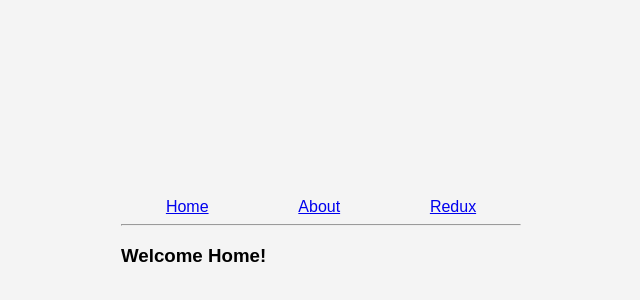
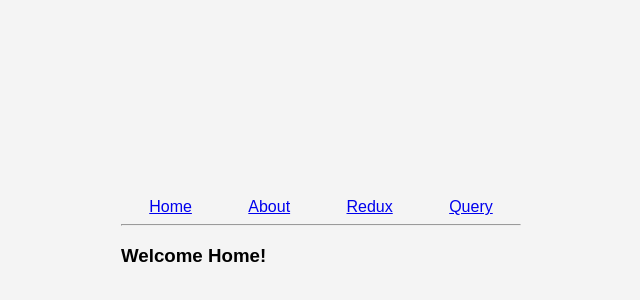
Before and after one commit to OBorgstrom/TodoReactRedux, a React (Vite) app: page / in a window 1280 px wide. Shown: the part 178-478 px from the top of the page, without its empty margins (319-959 px from the left). Built offline with nearby package versions, Linux system fonts and the light colour scheme.

Commit message:
Testar linus router lite

```diff
--- a/src/routeTree.gen.ts
+++ b/src/routeTree.gen.ts
@@ -12,6 +12,7 @@
 
 import { Route as rootRoute } from './routes/__root'
 import { Route as ReduxImport } from './routes/redux'
+import { Route as QueryImport } from './routes/query'
 import { Route as AboutImport } from './routes/about'
 import { Route as IndexImport } from './routes/index'
 
@@ -19,6 +20,11 @@ import { Route as IndexImport } from './routes/index'
 
 const ReduxRoute = ReduxImport.update({
   path: '/redux',
+  getParentRoute: () => rootRoute,
+} as any)
+
+const QueryRoute = QueryImport.update({
+  path: '/query',
   getParentRoute: () => rootRoute,
 } as any)
 
@@ -44,6 +50,10 @@ declare module '@tanstack/react-router' {
       preLoaderRoute: typeof AboutImport
       parentRoute: typeof rootRoute
     }
+    '/query': {
+      preLoaderRoute: typeof QueryImport
+      parentRoute: typeof rootRoute
+    }
     '/redux': {
       preLoaderRoute: typeof ReduxImport
       parentRoute: typeof rootRoute
@@ -56,6 +66,7 @@ declare module '@tanstack/react-router' {
 export const routeTree = rootRoute.addChildren([
   IndexRoute,
   AboutRoute,
+  QueryRoute,
   ReduxRoute,
 ])
 
--- a/src/routes/__root.tsx
+++ b/src/routes/__root.tsx
@@ -44,6 +44,14 @@ function RootComponent() {
         >
           Redux
         </Link>
+        <Link
+          to="/query"
+          activeProps={{
+            className: 'font-bold',
+          }}
+        >
+          Query
+        </Link>
       </div>
       <hr />
       <Outlet /> {/* Här renderas de olika routes som finns i applikationen */}
--- /dev/null
+++ b/src/routes/query.tsx
@@ -0,0 +1,32 @@
+import { createFileRoute } from '@tanstack/react-router'
+
+function ReduxComponent() {
+  return (
+    <div className="container">
+      heeejheeej
+      <ul className="todoItem-item">
+        <li>
+          <strong>Title:</strong> <br />
+          <strong>Description:</strong>
+        </li>
+        <div className="button-container">
+          <button type="submit">Update</button>
+          <button type="button">Delete</button>
+        </div>
+      </ul>
+    </div>
+  )
+}
+
+/*
+ *
+ * Skapar en Route som renderar componenten ovan ^
+ * Som sedan Tanstack router automatiskt skapar ett trädschema
+ * med alla routes som skapats så att man inte ska kunna skriva
+ * in fel path när man skriver hur navigeringen ska fungera i __root.tsx
+ *
+ */
+
+export const Route = createFileRoute('/query')({
+  component: ReduxComponent,
+})
```
